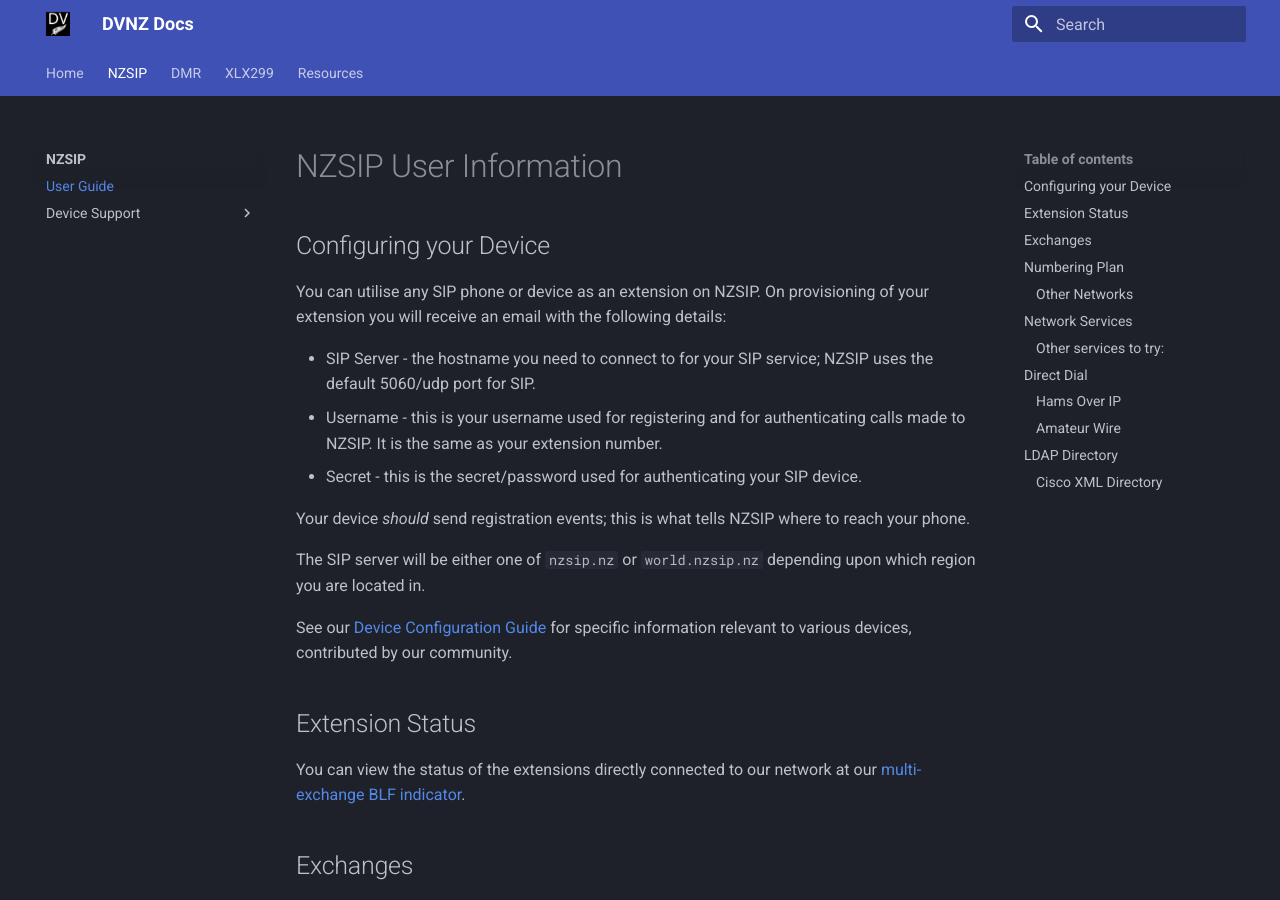
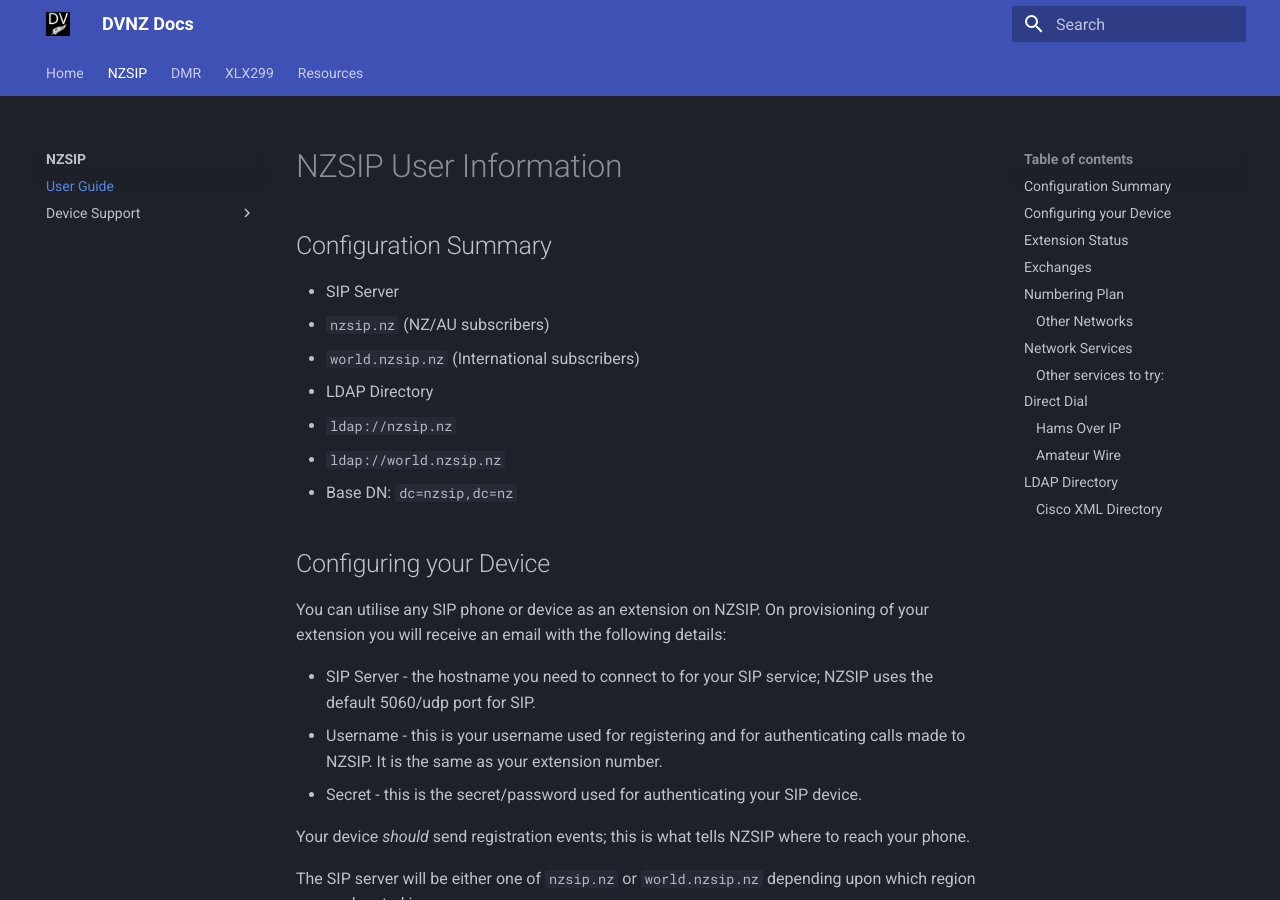
Before and after one commit to DigitalVoiceNZ/wiki, an MkDocs documentation site: the page built from docs/nzsip/users.md, in a window 1280 px wide and 900 px high. Built offline with MkDocs 1.6.1 and Material for MkDocs 9.7.7, drawn with Linux system fonts in a browser that asks for light colours.

Commit message:
Add summary on users guide

```diff
--- a/docs/nzsip/users.md
+++ b/docs/nzsip/users.md
@@ -1,4 +1,16 @@
 # NZSIP User Information
+
+## Configuration Summary
+
+* SIP Server
+  * `nzsip.nz` (NZ/AU subscribers)
+  * `world.nzsip.nz` (International subscribers)
+
+* LDAP Directory
+  * `ldap://nzsip.nz`
+  * `ldap://world.nzsip.nz`
+  * Base DN: `dc=nzsip,dc=nz`
+
 
 ## Configuring your Device
 
```
